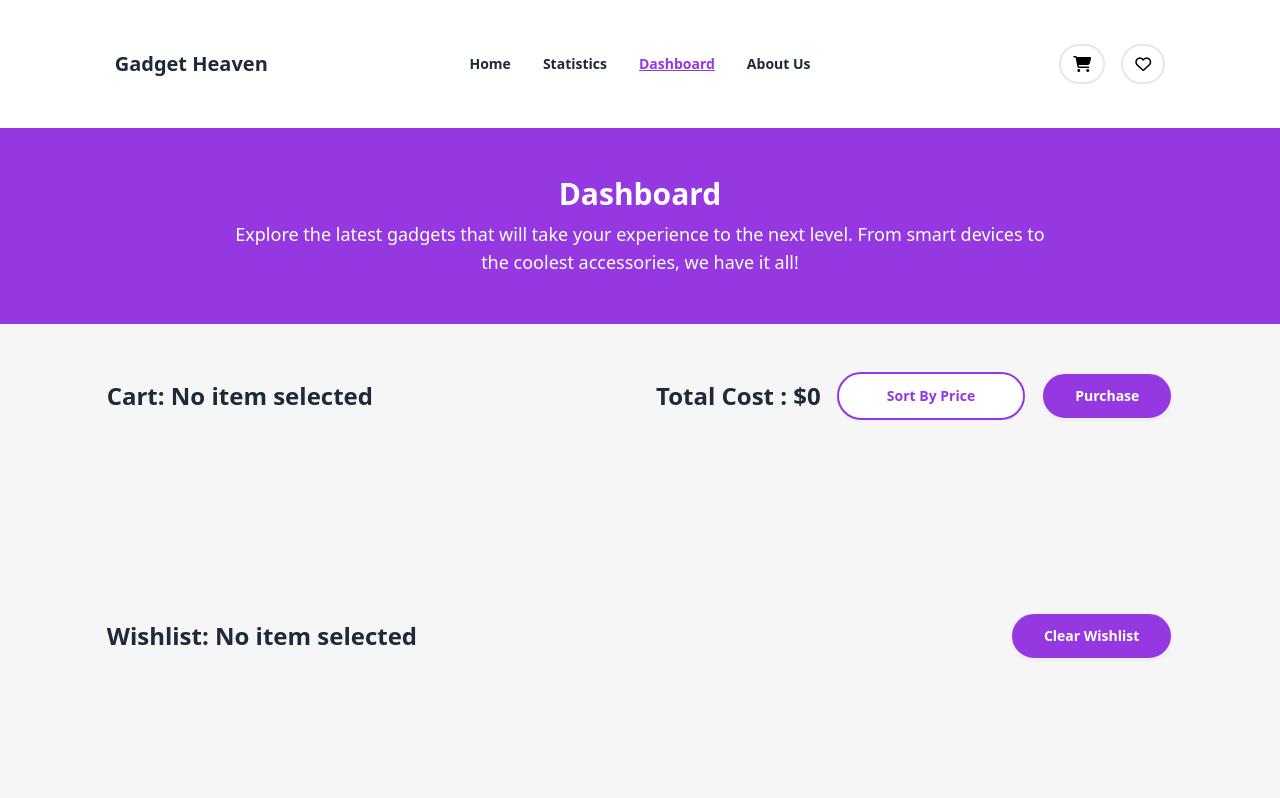
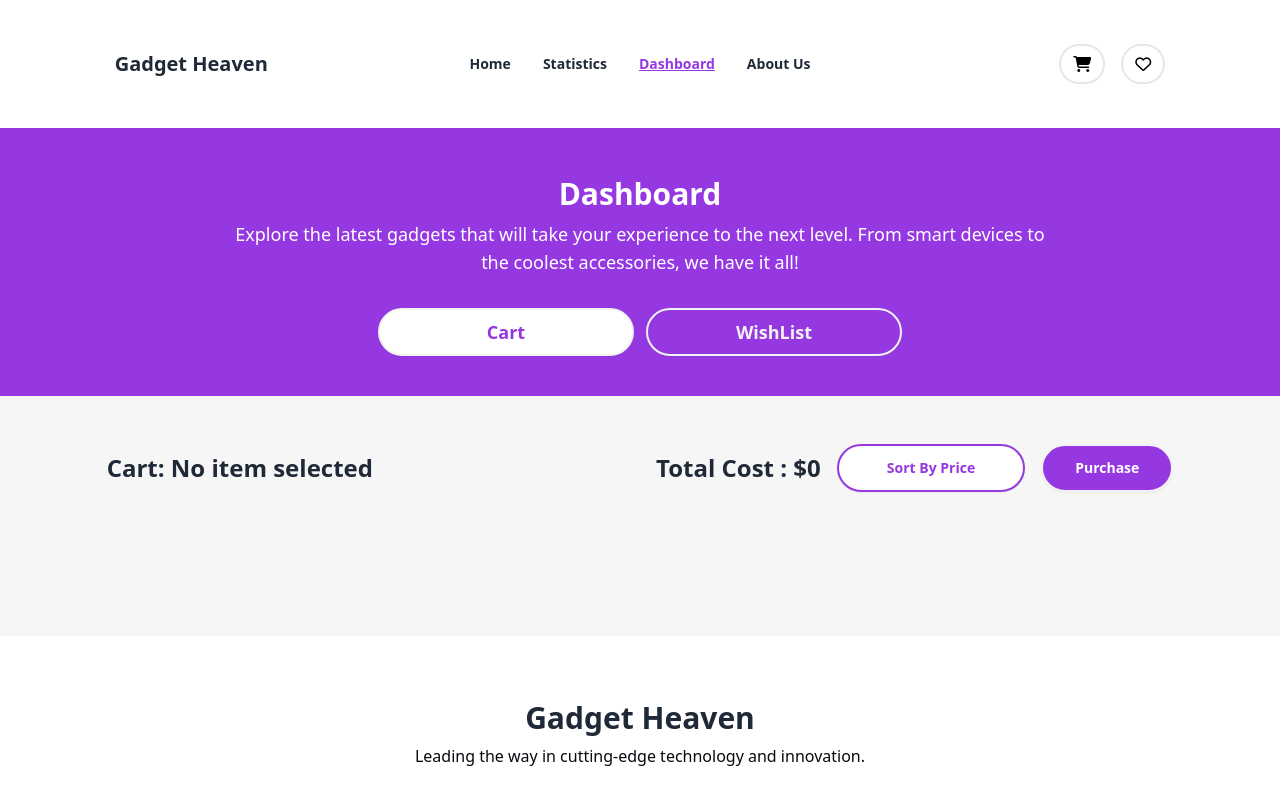
Before and after one commit to programming-hero-web-course-4/b10a8-gadget-heaven-sheikh-saiyam, a React (Vite) app: page /dashboard in a window 1280 px wide. Shown: the top 798 px of the page. Built offline with nearby package versions, Linux system fonts and the light colour scheme.

Commit message:
dashboard active btn added

```diff
--- a/public/category.json
+++ b/public/category.json
@@ -1,7 +1,7 @@
 [
     {
       "id": 0,
-      "category": "",
+      "category": "All",
       "slug": "All"
     },
     {
--- a/src/Gadgets/Category.jsx
+++ b/src/Gadgets/Category.jsx
@@ -7,7 +7,7 @@ const Category = ({ categories }) => {
         {categories.map((category, idx) => (
           <div key={idx}>
             <NavLink
-              to={`/${category.category}`}
+              to={`category/${category.category}`}
               className={({ isActive }) =>
                 `btn w-full rounded-full shadow-sm my-2 ${
                   isActive ? "bg-[#9538E2] text-white" : "bg-[#f2f2f3] text-[#66666a]"
--- a/src/Gadgets/Gadgets.jsx
+++ b/src/Gadgets/Gadgets.jsx
@@ -21,7 +21,7 @@ const Gadgets = () => {
 
   //   my code
   useEffect(() => {
-    if(category === "") {
+    if(category === "All") {
         setFilteredGadgets(gadgets)
     } else {
     if (category) {
--- a/src/components/Dashboard/Dashboard.jsx
+++ b/src/components/Dashboard/Dashboard.jsx
@@ -1,7 +1,5 @@
 import { useEffect, useState } from "react";
-import { addToWishlist, getAddToAllCart, getWishlist } from "../utility/localStorage";
-import { NavLink } from "react-router-dom";
-import { Tab, Tabs, TabList, TabPanel } from "react-tabs";
+import { getAddToAllCart, getWishlist } from "../utility/localStorage";
 import "react-tabs/style/react-tabs.css";
 import modalImg from "../../assets/Group.png";
 import { toast } from "react-toastify";
@@ -14,10 +12,10 @@ const Dashboard = () => {
     setGadget(cart);
   }, []);
 
-  useEffect(()=>{
+  useEffect(() => {
     const wishlist = getWishlist();
-    setGadgetWish(wishlist)
-  },[])
+    setGadgetWish(wishlist);
+  }, []);
 
   const totalCost = gadget.reduce((sum, gadget) => sum + gadget.price, 0);
 
@@ -29,20 +27,41 @@ const Dashboard = () => {
 
   // Function to clear all localStorage data
   const clearLocalStorage = () => {
-    localStorage.clear();
+    localStorage.removeItem("Cart");
     toast.success("Payment Successful");
     setGadget([]);
+  };
+
+  // Function to clear all wishlist data
+  const clearWishlist = () => {
+    localStorage.removeItem("Wishlist");
+    setGadgetWish([]);
+  };
+
+  // function for active cart&wishlist btn
+  const [isActive, setIsActive] = useState({
+    isActive: true,
+    status: "cart",
+  });
+
+  const handleIsActive = (status) => {
+    if (status === "cart") {
+      setIsActive({
+        isActive: true,
+        status: "cart",
+      });
+    } else {
+      setIsActive({
+        isActive: false,
+        status: "wishlist",
+      });
     }
-
-  const clearWishlist = () => {
-    localStorage.removeItem('Wishlist')
-    setGadgetWish([]);
-  }
-
+  };
+  // function for active cart&wishlist btn
 
   return (
     <div>
-      <div className="bg-[#9538E2] py-12">
+      <div className="bg-[#9538E2] pt-12 pb-8">
         <div className="text-center text-white">
           <div className="w-11/12 mx-auto">
             <h1 className="font-bold text-3xl">Dashboard</h1>
@@ -56,41 +75,43 @@ const Dashboard = () => {
         </div>
       </div>
       {/* btn div */}
-      <div className="hidden bg-[#9538E2]">
-        <div className="flex gap-3 flex-wrap justify-center">
-          {/* <NavLink
-              className="btn-wide btn bg-white text-purple-600 rounded-full font-semibold hover:bg-purple-200"
+      <div className="bg-[#9538E2]">
+        <div className="flex gap-3 flex-wrap justify-center pb-10">
+          <button
+            onClick={() => handleIsActive("cart")}
+            className={`btn btn-wide rounded-full border-2 font-bold text-lg ${
+              isActive.status === "cart"
+                ? "text-[#9538E2] bg-white"
+                : "text-[#f2f2f3] bg-transparent"
+            }`}
           >
             Cart
-            </NavLink>
-            <NavLink
-              className="btn-wide btn bg-white text-purple-600 rounded-full font-semibold hover:bg-purple-200"
+          </button>
+          <button
+            onClick={() => handleIsActive("wishlist")}
+            className={`btn btn-wide rounded-full border-2 font-bold text-lg ${
+              isActive.status === "wishlist"
+                ? "text-[#9538E2] bg-white"
+                : "text-[#f2f2f3] bg-transparent"
+            }`}
           >
             WishList
-            </NavLink> */}
-          <Tabs>
-            <TabList>
-              <Tab>Title 1</Tab>
-              <Tab>Title 2</Tab>
-            </TabList>
-
-            <TabPanel></TabPanel>
-            <TabPanel>
-              <h2>Any content 2</h2>
-            </TabPanel>
-          </Tabs>
+          </button>
         </div>
-      </div>
-      {/* btn div */}
-
-      {/* cart div */}
+        {isActive.status === "cart" ? (
+          // cart div
           <div className="bg-[#f6f6f6] pt-12 pb-24">
             <div className="w-11/12 mx-auto md:w-10/12 max-w-screen-2xl ">
               {/* sort by & purchase div  */}
               <div className="mb-12 flex justify-between items-center gap-4 flex-wrap">
                 <div>
                   <h1 className="text-2xl font-bold ">
-                Cart: {gadget.length === 0 ?"No item selected":`${gadgetWish.length}item`}
+                    Cart:{" "}
+                    <span className="font-semibold">
+                      {gadget.length === 0
+                        ? "No item selected"
+                        : `${gadget.length}item`}
+                    </span>
                   </h1>
                 </div>
                 <div className="flex justify-between items-center gap-4">
@@ -149,7 +170,10 @@ const Dashboard = () => {
                         <div className="text-center">
                           <form method="dialog">
                             {/* if there is a button in form, it will close the modal */}
-                        <button onClick={clearLocalStorage} className="btn w-full rounded-full font-bold btn-active">
+                            <button
+                              onClick={clearLocalStorage}
+                              className="btn w-full rounded-full font-bold btn-active"
+                            >
                               Close
                             </button>
                           </form>
@@ -199,21 +223,27 @@ const Dashboard = () => {
               {/* cart div */}
             </div>
           </div>
-      {/* cart div */}
-
-      {/* wishlist div */}
+        ) : (
+          // cart div
+          // wishlist div
           <div className="bg-[#f6f6f6] pt-12 pb-24">
             <div className="w-11/12 mx-auto md:w-10/12 max-w-screen-2xl ">
               {/* wishlist clear div */}
               <div className="mb-12 flex justify-between items-center gap-4 flex-wrap">
                 <div>
                   <h1 className="text-2xl font-bold ">
-                Wishlist: {gadgetWish.length === 0 ?"No item selected":`${gadgetWish.length}item`}
+                    Wishlist:{" "}
+                    <span className="font-semibold">
+                      {gadgetWish.length === 0
+                        ? "No item selected"
+                        : `${gadgetWish.length}item`}
+                    </span>
                   </h1>
                 </div>
                 <div className="flex justify-between items-center gap-4">
                   <div>
-                <button onClick={clearWishlist}
+                    <button
+                      onClick={clearWishlist}
                       className="px-8 border-2 btn rounded-full bg-[#9538E2] text-white  hover:bg-white hover:text-[#9538E2] hover:border-none"
                     >
                       Clear Wishlist
@@ -261,9 +291,9 @@ const Dashboard = () => {
               {/* cart div */}
             </div>
           </div>
-      {/* wishlist div */}
-
-
+          // wishlist div
+        )}
+      </div>
     </div>
   );
 };
--- a/src/components/utility/localStorage.js
+++ b/src/components/utility/localStorage.js
@@ -4,7 +4,6 @@ const getAddToAllCart = () => {
   const cart = localStorage.getItem("Cart");
   if (cart) {
     const parseCart = JSON.parse(cart);
-    console.log(parseCart);
     return parseCart;
   } else {
     console.log([]);
@@ -14,10 +13,8 @@ const getAddToAllCart = () => {
 
 const addToCart = (gadget) => {
   const cart = getAddToAllCart();
-  // const isExist = cart.find((item) => item.product_id == gadget.product_id);
   cart.push(gadget);
   localStorage.setItem("Cart", JSON.stringify(cart));
-
   toast.success("Product Added Successfully");
 };
 // for add to cart
@@ -27,7 +24,6 @@ const getWishlist = () => {
   const wishlist = localStorage.getItem("Wishlist");
   if (wishlist) {
     const parseWishlist = JSON.parse(wishlist);
-    console.log(parseWishlist);
     return parseWishlist;
   } else {
     console.log([]);
@@ -38,18 +34,9 @@ const getWishlist = () => {
 // Add a gadget to the wishlist
 const addToWishlist = (gadget) => {
   const wishlist = getWishlist();
-  // Check if the gadget already exists in the wishlist
-  const isExist = wishlist.find(
-    (item) => item.product_id === gadget.product_id
-  );
-
-  if (!isExist) {
-    wishlist.push(gadget);
-    localStorage.setItem("Wishlist", JSON.stringify(wishlist));
-    toast.success("Product Added to Wishlist Successfully");
-  } else {
-    toast.info("Product is already in the Wishlist");
-  }
+  wishlist.push(gadget);
+  localStorage.setItem("Wishlist", JSON.stringify(wishlist));
+  toast.success("Product Added to Wishlist Successfully");
 };
 // for add to wishlist
 
--- a/src/main.jsx
+++ b/src/main.jsx
@@ -2,7 +2,11 @@ import { StrictMode } from "react";
 import { createRoot } from "react-dom/client";
 import "./index.css";
 
-import { createBrowserRouter, RouterProvider } from "react-router-dom";
+import {
+  createBrowserRouter,
+  Navigate,
+  RouterProvider,
+} from "react-router-dom";
 import Root from "./components/Root/Root";
 import Statistics from "./components/Statistics/Statistics";
 import Dashboard from "./components/Dashboard/Dashboard";
@@ -11,8 +15,8 @@ import ErrorPage from "./components/ErrorPage/ErrorPage";
 import HomePage from "./components/HomePage/HomePage";
 import Gadgets from "./Gadgets/Gadgets";
 import GadgetDetails from "./Gadgets/GadgetDetails";
-import { ToastContainer } from 'react-toastify';
-import 'react-toastify/dist/ReactToastify.css';
+import { ToastContainer } from "react-toastify";
+import "react-toastify/dist/ReactToastify.css";
 
 const router = createBrowserRouter([
   {
@@ -23,24 +27,28 @@ const router = createBrowserRouter([
       {
         path: "/",
         element: <HomePage></HomePage>,
-        loader: () => fetch("../category.json"),
+        loader: () => fetch("/category.json"),
         children: [
           {
             path: "/",
-            element: <Gadgets></Gadgets>,
-            loader: () => fetch("../gadgets.json"),
+            element: <Navigate to="/category/All"></Navigate>,
           },
           {
-            path: "/:category",
+            path: "/category/All",
             element: <Gadgets></Gadgets>,
-            loader: () => fetch("../gadgets.json"),
+            loader: () => fetch("/gadgets.json"),
+          },
+          {
+            path: "category/:category",
+            element: <Gadgets></Gadgets>,
+            loader: () => fetch("/gadgets.json"),
           },
         ],
       },
       {
         path: "/gadgets/:product_id",
         element: <GadgetDetails></GadgetDetails>,
-        loader: () => fetch("../gadgets.json"),
+        loader: () => fetch("/gadgets.json"),
       },
       {
         path: "/Statistics",
@@ -49,13 +57,17 @@ const router = createBrowserRouter([
       {
         path: "/dashboard",
         element: <Dashboard></Dashboard>,
-        loader: () => fetch("../gadgets.json"),
+        loader: () => fetch("/gadgets.json"),
       },
       {
         path: "/about",
         element: <AboutUs></AboutUs>,
       },
     ],
+  },
+  {
+    path: "*",
+    element: <ErrorPage></ErrorPage>,
   },
 ]);
 
```
Lines whose indentation alone changed are shown as unchanged.
